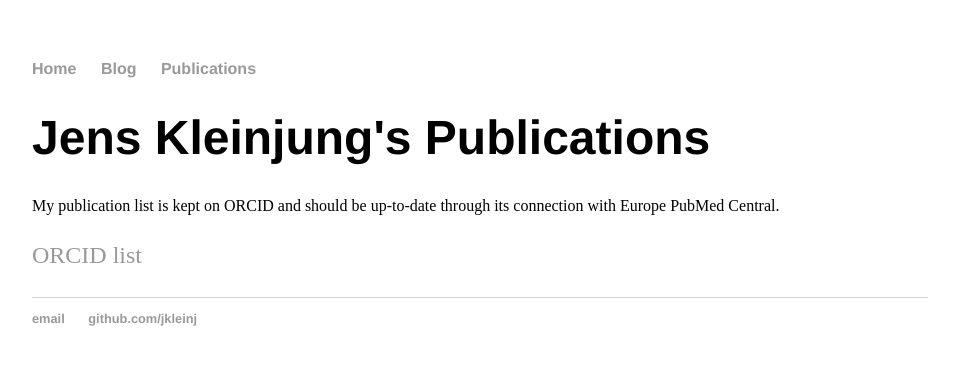
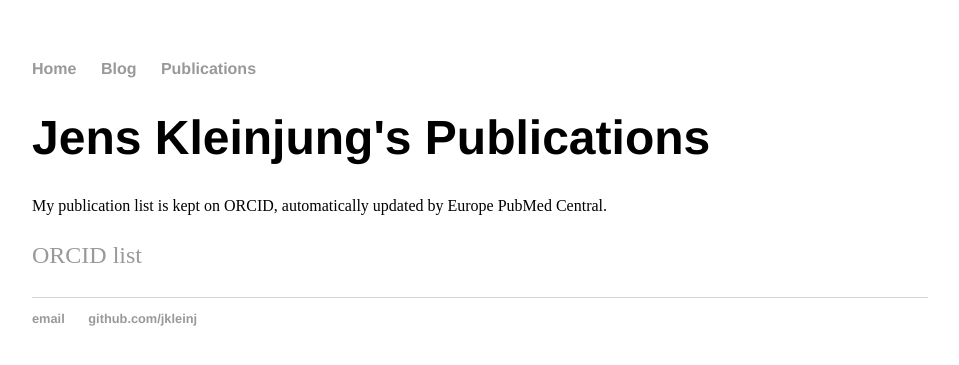
Before and after one commit to jkleinj/jkleinj.github.io, a Jekyll site: the page built from publications/index.html, in a window 1280 px wide. Shown: the top 365 px of the page, without its empty margins (160-1119 px from the left). Built offline with Jekyll 4.4.1, drawn with Linux system fonts in a browser that asks for light colours.

Commit message:
Update index.html

```diff
--- a/publications/index.html
+++ b/publications/index.html
@@ -5,7 +5,7 @@ title: Jens Kleinjung's Publications
 
 <div class="blurb">
 	<h1>Jens Kleinjung's Publications</h1>
-	My publication list is kept on ORCID and should be up-to-date through its connection with Europe PubMed Central.
+	My publication list is kept on ORCID, automatically updated by Europe PubMed Central.
 	<p><a href="https://orcid.org/0000-0002-7875-5724">ORCID list</a></p>
 
 </div><!-- /.blurb -->
```
